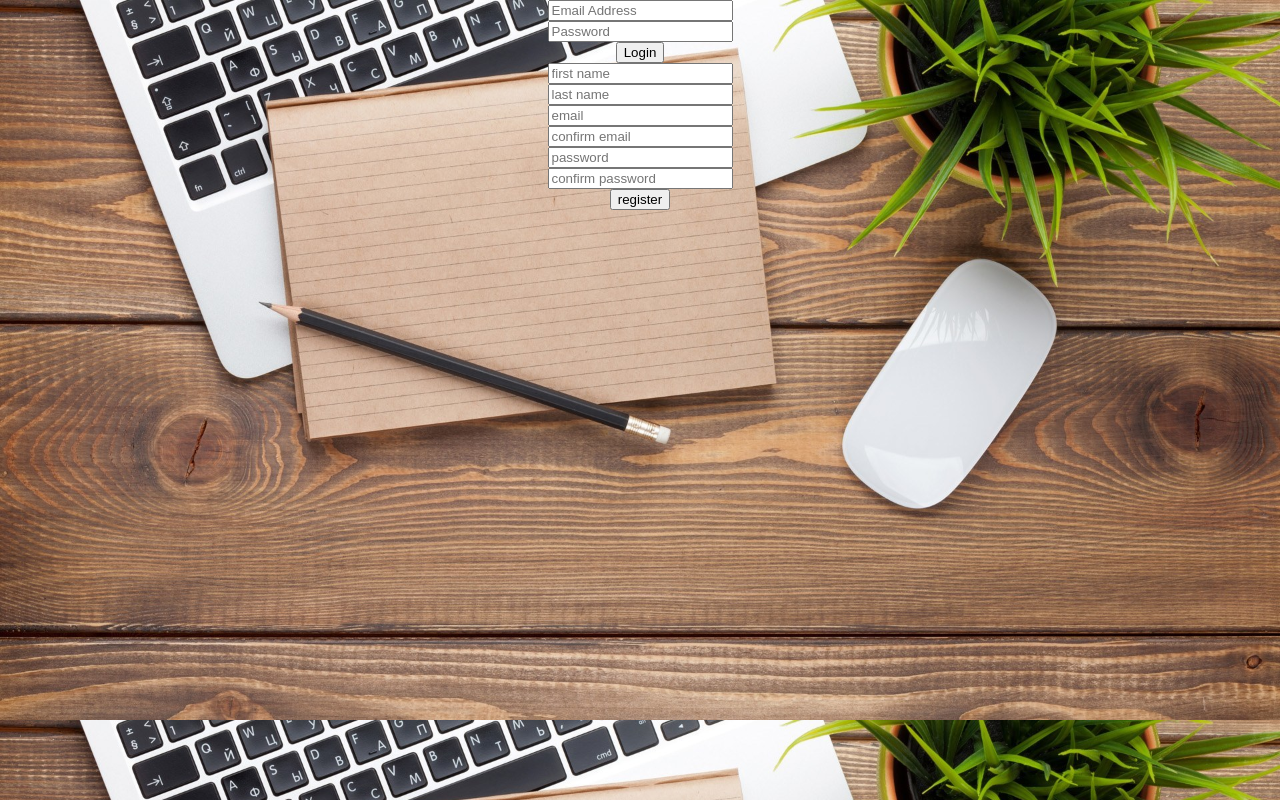
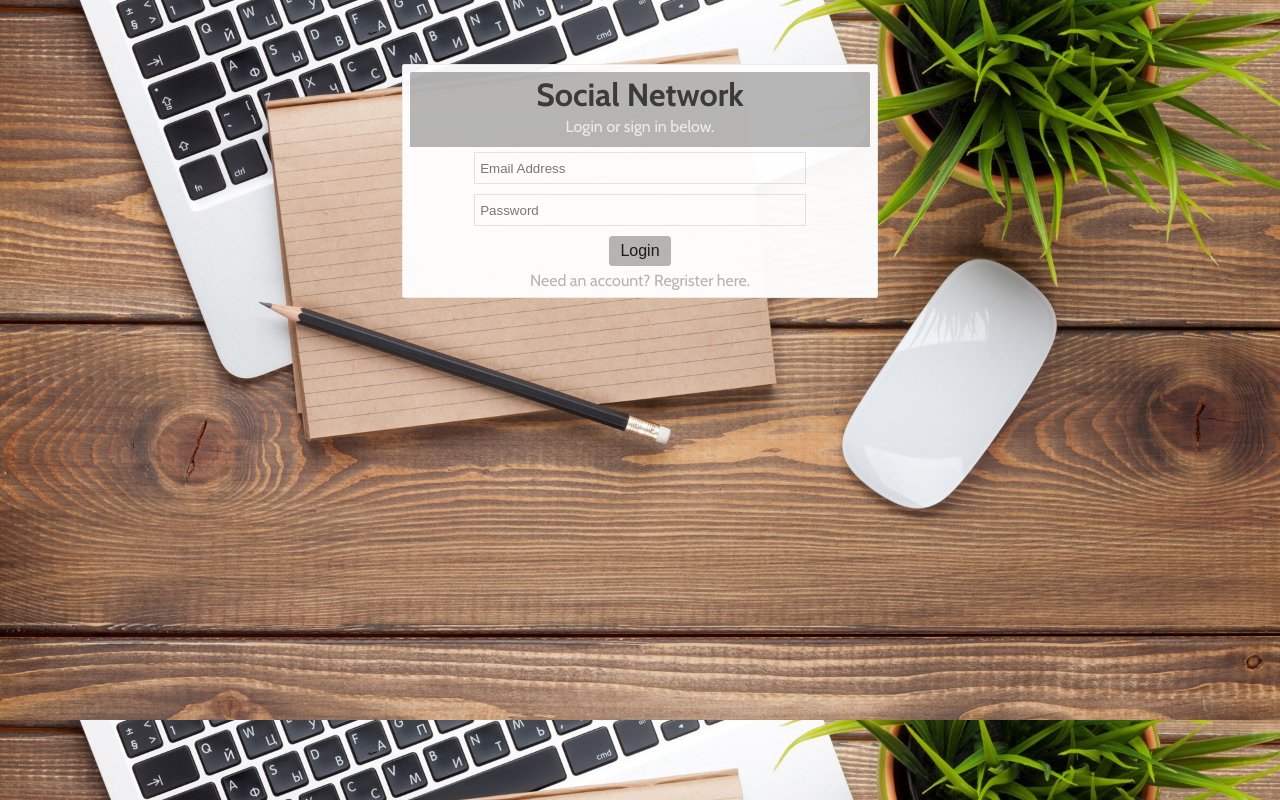
Before and after one commit to dankato/socialnetwork, a PHP site: page /register.php in a window 1280 px wide. Run offline with PHP 8.4, Linux system fonts and the light colour scheme; some libraries are stand-ins or nearby versions.

Commit message:
styling registration page, added jquery to show/hide sign in and sign up forms

```diff
--- a/assets/css/register_style.css
+++ b/assets/css/register_style.css
@@ -1,9 +1,19 @@
 form {
   text-align: center;
+}
+html,
+body {
+  height: 100%;
+  min-height: 100%;
 }
 body {
   margin: 0;
   padding: 0;
+  font-family: "Cabin", "Helvetica", sans-serif;
+}
+a {
+  text-decoration: none;
+  color: #b4b4b4;
 }
 .wrapper {
   background-image: url(../images/backgrounds/desktop.jpg);
@@ -12,3 +22,63 @@ body {
   width: 100%;
   min-width: 950px;
 }
+.login_box {
+  position: relative;
+  margin-right: auto;
+  margin-left: auto;
+  top: 8%;
+  width: 36%;
+  background-color: white;
+  border: 1px solid #ededed;
+  border-radius: 2px;
+  padding: 7px;
+  opacity: 0.96;
+}
+.login_header {
+  width: 100%;
+  height: 75px;
+  text-align: center;
+  border-top-left-radius: 2px;
+  border-top-right-radius: 2px;
+  background-color: #b4b4b4;
+  color: #eeeeee;
+}
+.login_header h1 {
+  margin-top: 0;
+  margin-bottom: 0;
+  color: #353535;
+  font-family: "Cabin", "Helvetica", sans-serif;
+  font-weight: 700;
+  /* text-shadow: #141414 0.2px 0.2px; */
+  font-size: 200%;
+  padding: 3px;
+}
+input[type="submit"] {
+  background-color: #b4b4b4;
+  padding: 5px 10px 5px 10px;
+  border: 1px solid #b4b4b4;
+  border-radius: 3px;
+  margin: 5px 0 5px 0;
+  color: #141414;
+  font-size: 100%;
+}
+input[type="text"],
+input[type="email"],
+input[type="password"] {
+  border: 1px solid #e5e5e5;
+  margin-top: 5px;
+  margin-bottom: 5px;
+  width: 70%;
+  height: 28px;
+  padding-left: 5px;
+}
+input[type="text"]:hover,
+input[type="email"]:hover,
+input[type="password"]:hover {
+  border-color: green;
+}
+#first {
+}
+#second {
+  display: none;
+}
--- /dev/null
+++ b/assets/js/register.js
@@ -0,0 +1,16 @@
+//jquery
+$(document).ready(function() {
+  // on click signup, hide login, show registration form
+  $("#signup").click(function() {
+    $("#first").slideUp("show", function() {
+      $("#second").slideDown("slow");
+    });
+  });
+
+  // on click signup, hide registration, show login form
+  $("#signin").click(function() {
+    $("#second").slideUp("show", function() {
+      $("#first").slideDown("slow");
+    });
+  });
+});
--- a/index.php
+++ b/index.php
@@ -5,6 +5,7 @@ require 'config/config.php';
   <head>
     <meta charset="utf-8">
     <title>Social Network</title>
+    <link href="https://fonts.googleapis.com/css?family=Cabin:400,500,600,700" rel="stylesheet">
   </head>
   <body>
     <h1>Starting up...</h1>
--- a/register.php
+++ b/register.php
@@ -10,10 +10,20 @@
     <meta charset="utf-8">
     <title>Register</title>
     <link rel="stylesheet" href="assets/css/register_style.css">
+    <link href="https://fonts.googleapis.com/css?family=Cabin:400,500,600,700" rel="stylesheet">
+    <script src="https://ajax.googleapis.com/ajax/libs/jquery/3.2.1/jquery.min.js"></script>
+    <script src="assets/js/register.js">
+
+    </script>
   </head>
   <body>
     <div class="wrapper">
-
+      <div class="login_box">
+        <div class="login_header">
+          <h1>Social Network</h1>
+          Login or sign in below.
+        </div>
+        <div id="first">
           <form action="register.php" method="post">
             <input type="email" name="log_email" placeholder="Email Address" value="<?php
             if(isset($_SESSION['log_email'])) {
@@ -25,9 +35,12 @@
             <?php if(in_array("Email or password was not correct.<br>", $error_array)) echo "Email or password was not correct.<br>"; ?>
 
             <input type="submit" name="login_button" value="Login">
+            <br>
+            <a href="#" id="signup" class="signup">Need an account? Regrister here.</a>
           </form>
+        </div>
 
-
+        <div id="second">
           <form class="" action="register.php" method="post">
             <input type="text" name="reg_first_name" placeholder="first name" value="<?php if(isset($_SESSION['reg_first_name'])) {
               echo $_SESSION['reg_first_name'];
@@ -77,9 +90,11 @@
             <input type="submit" name="register_button" value="register">
             <br>
             <?php if(in_array("<span style='color: #14C800;'>Login sucessful.</span><br>", $error_array)) echo "<span style='color: #14C800;'>Login sucessful.</span><br>"; ?>
-
+            <a href="#" id="signin" class="signin">Already have an account? Sign in here.</a>
 
           </form>
         </div>
+      </div>
+    </div>
   </body>
 </html>
```
Lines whose indentation alone changed are shown as unchanged.
